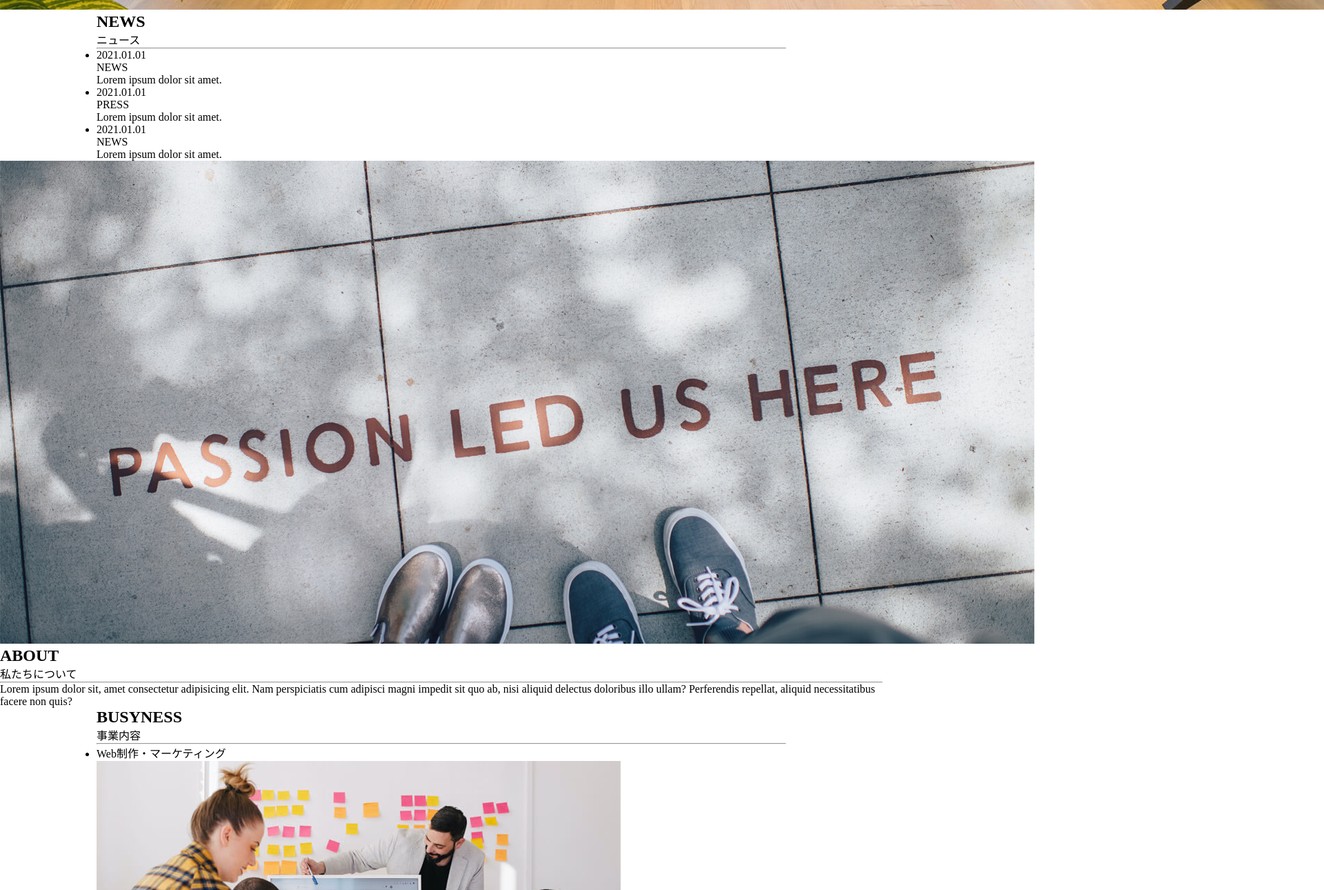
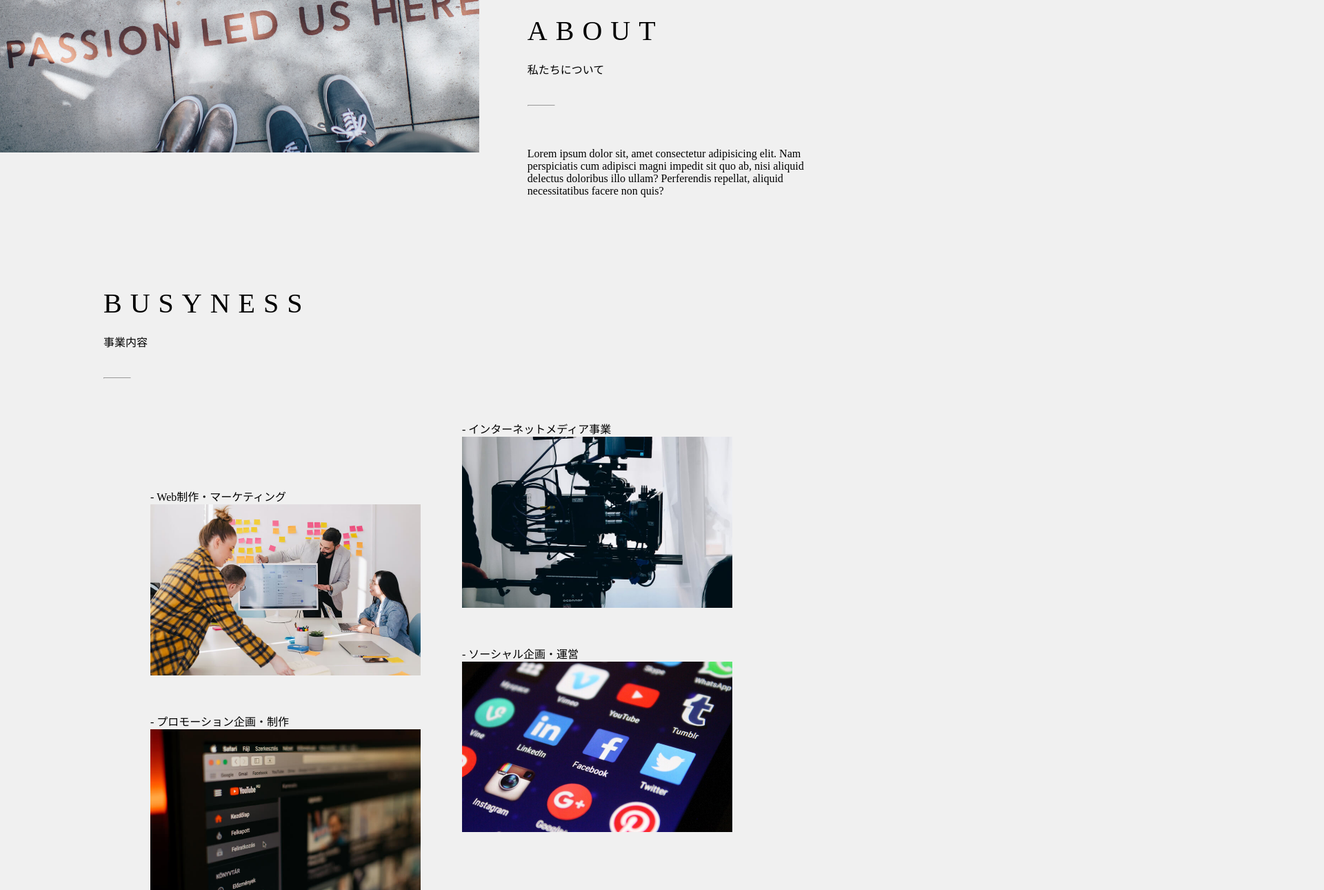
Before and after one commit to fujitashuichi/code-jump-wed, a plain HTML site: page index.html in a window 1280 px wide. Shown: the part 1510-2800 px from the top of the page at 69% size, 1920 px wide, since content can reach past the window. Drawn offline with Linux system fonts and the light colour scheme; some packages are replaced by stand-ins of ours.

Commit message:
Add: busynessセクションまでコーディング

```diff
--- a/css/style.css
+++ b/css/style.css
@@ -4,7 +4,181 @@
     box-sizing: border-box;
 }
 
+body {
+    width: 100%;
+    height: 100%;
+    background: #f0f0f0;
+}
+
+img {
+    width: 100%;
+    height: 100%;
+    object-fit: cover;
+}
+
+ul {
+    list-style: none;
+}
+
+a {
+    text-decoration: none;
+}
+
 .container {
     max-width: 1000px;
     margin: 0 auto;
+    padding: 0 10px;
 }
+
+.flex {
+    display: flex;
+}
+
+
+
+#header {
+    display: flex;
+    width: 100%;
+    height: 80px;
+    align-items: center;
+}
+
+#header .site-title {
+    width: 100px;
+    height: 25px;
+    margin: auto 60px auto 5%;
+    line-height: 1px;
+}
+
+#header nav ul {
+    display: flex;
+    column-gap: 30px;
+}
+
+#contact {
+    display: flex;
+    width: 200px;
+    height: 100%;
+    justify-content: center;
+    align-items: center;
+    margin: 0 0 0 auto;
+    background: #000;
+}
+
+#contact a {
+    color: #fff;
+}
+
+
+#main-visual {
+    width: 100%;
+    height: calc(100vh - 80px);
+    margin-bottom: 130px;
+}
+
+
+section .section-title {
+    font-size: 2.5rem;
+    font-weight: 400;
+    letter-spacing: 0.75rem;
+    margin-bottom: 20px;
+}
+
+section .section-title-jp {
+    margin-bottom: 40px;
+}
+
+section hr {
+    width: 40px;
+    color: #000;
+    margin-bottom: 60px;
+}
+
+
+#news {
+    margin-bottom: 120px;
+}
+
+#news ul {
+    display: flex;
+}
+
+#news ul li {
+    width: calc(100% / 3);
+    border-right: 1px solid #000;
+    padding: 20px;
+}
+
+#news ul li:last-child {
+    border-right: none;
+}
+
+#news ul li date {
+    margin-right: 20px;
+    font-size: 0.8rem;
+}
+
+#news ul li .news-topic {
+    width: 50px;
+    height: 20px;
+    text-align: center;
+    justify-content: center;
+    background: #000;
+    color: #fff;
+    font-size: 0.8rem;
+}
+
+#news ul li p {
+    padding: 5px 0;
+}
+
+
+#about {
+    display: flex;
+    margin-bottom: 130px;
+}
+
+#about .img-wrapper {
+    width: calc(100% * (760 / (760 + 640)));
+    height: 400px;
+}
+
+#about .text-wrapper {
+    width: calc(100% * (640 / (760 + 640)));
+    padding: 200px 100px 0 70px;
+}
+
+
+#busyness {
+    margin-bottom: 120px;
+}
+
+#busyness ul {
+    display: flex;
+    list-style: "- ";
+    list-style-position: inside;
+    justify-content: center;
+    column-gap: 60px;
+}
+
+#busyness ul div {
+    width: 40%;
+}
+
+#busyness ul li {
+    margin-bottom: 50px;
+}
+
+#busyness ul div.left .spacer {
+    margin-bottom: 25%;
+}
+
+#busyness ul li p {
+    display: inline;    /* リストマーカーをの横に並べるためのプロパティ */
+    height: 28px;
+}
+
+#busyness ul li .img-wrapper {
+    width: 100%;
+    aspect-ratio: 760 / 480;
+}
--- a/index.html
+++ b/index.html
@@ -36,22 +36,24 @@
                 <hr>
                 <ul>
                     <li>
+                        <div class="flex">
                             <date>2021.01.01</date>
                             <div class="news-topic">NEWS</div>
+                        </div>
                         <p>Lorem ipsum dolor sit amet.</p>
                     </li>
-                </ul>
-                <ul>
                     <li>
+                        <div class="flex">
                             <date>2021.01.01</date>
                             <div class="news-topic">PRESS</div>
+                        </div>
                         <p>Lorem ipsum dolor sit amet.</p>
                     </li>
-                </ul>
-                <ul>
                     <li>
+                        <div class="flex">
                             <date>2021.01.01</date>
                             <div class="news-topic">NEWS</div>
+                        </div>
                         <p>Lorem ipsum dolor sit amet.</p>
                     </li>
                 </ul>
@@ -74,6 +76,8 @@
                 <p class="section-title-jp">事業内容</p>
                 <hr>
                 <ul>
+                    <div class="left">
+                        <div class="spacer"></div>
                         <li>
                             <p>Web制作・マーケティング</p>
                             <div class="img-wrapper">
@@ -86,6 +90,8 @@
                                 <img src="./img/business2.jpg" alt="">
                             </div>
                         </li>
+                    </div>
+                    <div class="right">
                         <li>
                             <p>インターネットメディア事業</p>
                             <div class="img-wrapper">
@@ -98,6 +104,7 @@
                                 <img src="./img/business4.jpg" alt="">
                             </div>
                         </li>
+                    </div>
                 </ul>
             </div>
         </section>
```
Also changed, not shown: 1 other file. Lines whose indentation alone changed are shown as unchanged.
